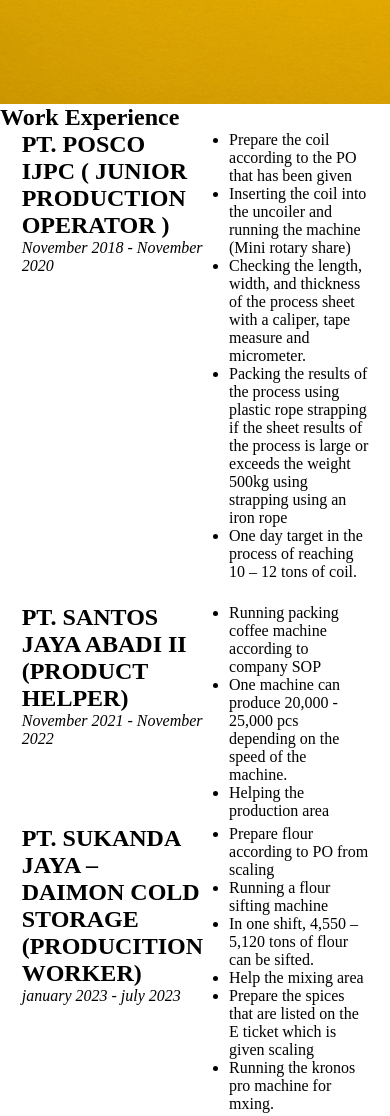
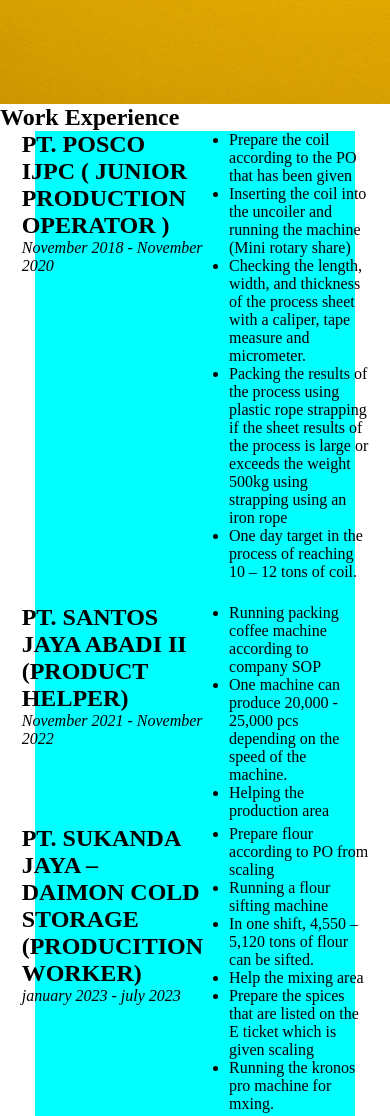
Before and after one commit to adipratamajaya/Adipratamajaya, a plain HTML site: page index.html in a window 390 px wide. Shown: the part 1140-2256 px from the top of the page. Drawn offline with Linux system fonts and the light colour scheme.

Commit message:
update css

```diff
--- a/asset/style/styles.css
+++ b/asset/style/styles.css
@@ -3,18 +3,16 @@
 
 /* ! Media Query */
 @media only screen and (max-width: 600px) {
-    body {
-        background-color: white;
+.profile img {
+        box-shadow: 6px 2px 9px -4px rgba(0, 0, 0, 0.75);
     }
 
-    .profile img {
-        box-shadow: 6px 2px 9px -4px rgba(0, 0, 0, 0.75);
-    }
+.work {
+    background-color: aqua;
+}
 }
 
 * {
-    /* background-color: rgb(26, 25, 25);
-    color: white; */
     padding: 0;
     margin: 0;
 }
```
